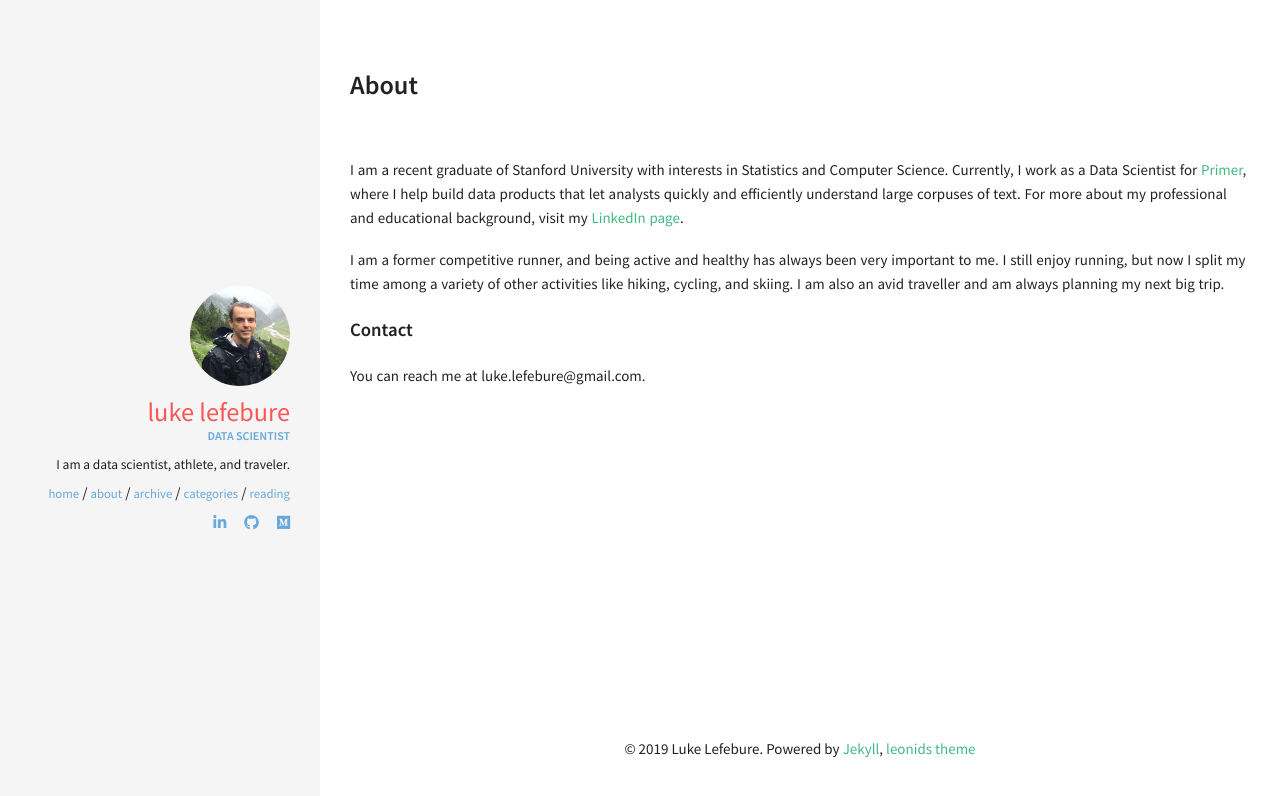
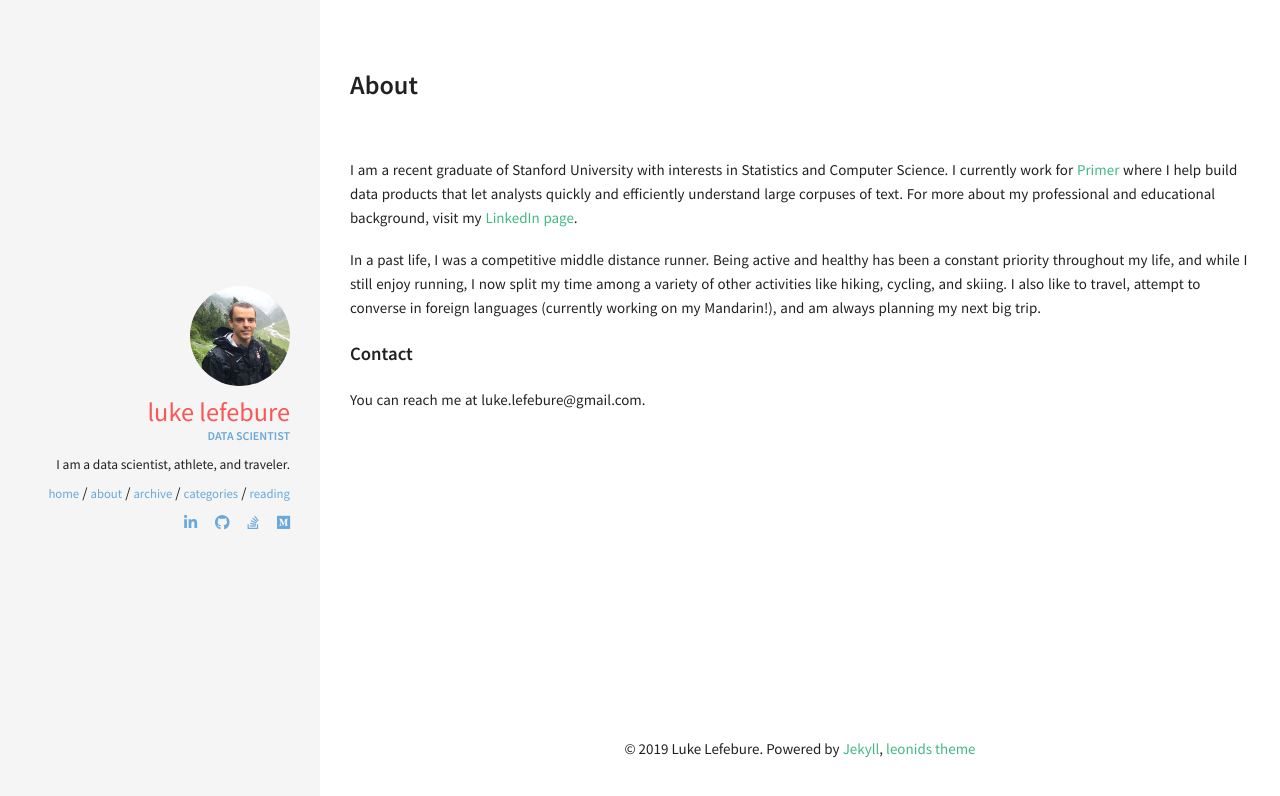
Before and after one commit to llefebure/llefebure.github.io, a Jekyll site: the page built from about.html, in a window 1280 px wide. Shown: the top 796 px of the page. Built offline with Jekyll 4.4.1, drawn with Linux system fonts in a browser that asks for light colours; nearby versions of some CDN libraries.

Commit message:
styling, text, and widget updates

```diff
--- a/_config.yml
+++ b/_config.yml
@@ -38,7 +38,7 @@ owner:
   job: "Data Scientist"
   bio: "I am a data scientist, athlete, and traveler."
   email:
-  disqus-shortname:
+  disqus-shortname: llefebure
   twitter: #username
   facebook: #username
   kaggle: #TODO
@@ -51,7 +51,7 @@ owner:
     ad-slot:
   bing-verify:
   github: llefebure
-  stackoverflow: #123456/username   from a "http://stackoverflow.com/users/123456/username" link
+  stackoverflow: 11386658/luke-lefebure
   linkedin: luke-lefebure-35263056
   xing: #username
   instagram: #username
--- a/_includes/social-links.html
+++ b/_includes/social-links.html
@@ -8,7 +8,7 @@
     {% if author.instagram %}<li><a href="http://instagram.com/{{ author.instagram }}" class="social-link-item" target="_blank"><i class="fa fa-fw fa-instagram"></i></a></li>{% endif %}
     {% if author.tumblr %}<li><a href="http://{{ author.tumblr }}.tumblr.com" class="social-link-item" target="_blank"><i class="fa fa-fw fa-tumblr"></i></a></li>{% endif %}
     {% if author.github %}<li><a href="http://github.com/{{ author.github }}" class="social-link-item" target="_blank"><i class="fab fa-github"></i></a></li>{% endif %}
-    {% if author.stackoverflow %}<li><a href="http://stackoverflow.com/users/{{ author.stackoverflow }}" class="social-link-item" target="_blank"><i class="fa fa-fw fa-stack-overflow"></i></a></li>{% endif %}
+    {% if author.stackoverflow %}<li><a href="http://stackoverflow.com/users/{{ author.stackoverflow }}" class="social-link-item" target="_blank"><i class="fab fa-stack-overflow"></i></a></li>{% endif %}
     {% if author.lastfm %}<li><a href="http://lastfm.com/user/{{ author.lastfm }}" class="social-link-item" target="_blank"><i class="fa fa-fw fa-music"></i></a></li>{% endif %}
     {% if author.dribbble %}<li><a href="http://dribbble.com/{{ author.dribbble }}" class="social-link-item" target="_blank"><i class="fa fa-fw fa-dribbble"></i></a></li>{% endif %}
     {% if author.pinterest %}<li><a href="http://www.pinterest.com/{{ author.pinterest }}" class="social-link-item" target="_blank"><i class="fa fa-fw fa-pinterest"></i></a></li>{% endif %}
--- a/about.html
+++ b/about.html
@@ -6,10 +6,10 @@ permalink: /about/
 
 <div>
 	<p>
-		I am a recent graduate of Stanford University with interests in Statistics and Computer Science. Currently, I work as a Data Scientist for <a href="https://primer.ai/">Primer</a>, where I help build data products that let analysts quickly and efficiently understand large corpuses of text. For more about my professional and educational background, visit my <a href="https://www.linkedin.com/in/luke-lefebure-35263056">LinkedIn page</a>.
+		I am a recent graduate of Stanford University with interests in Statistics and Computer Science. I currently work for <a href="https://primer.ai/">Primer</a> where I help build data products that let analysts quickly and efficiently understand large corpuses of text. For more about my professional and educational background, visit my <a href="https://www.linkedin.com/in/luke-lefebure-35263056">LinkedIn page</a>.
 	</p>
 	<p>
-		I am a former competitive runner, and being active and healthy has always been very important to me. I still enjoy running, but now I split my time among a variety of other activities like hiking, cycling, and skiing. I am also an avid traveller and am always planning my next big trip.
+		In a past life, I was a competitive middle distance runner. Being active and healthy has been a constant priority throughout my life, and while I still enjoy running, I now split my time among a variety of other activities like hiking, cycling, and skiing. I also like to travel, attempt to converse in foreign languages (currently working on my Mandarin!), and am always planning my next big trip.
 	</p>
 	<h4>
 		Contact
--- a/reading.html
+++ b/reading.html
@@ -6,7 +6,6 @@ permalink: /reading/
 
 <div>
 
-  <p>I enjoy reading primarily non-fiction on topics such as international affairs and current events.</p>
   <div id="goodreads-widget">
 
     <style type="text/css" media="screen">
@@ -16,7 +15,7 @@ permalink: /reading/
 
     .gr_grid_book_container {
       /* customize book cover container div here */
-      float: left;
+      display: inline-block;
       width: 98px;
       height: 160px;
       padding: 0px 0px;
@@ -41,7 +40,6 @@ permalink: /reading/
     </div>
     <script src="https://www.goodreads.com/review/grid_widget/62599959.Luke's%20bookshelf:%20read?cover_size=medium&hide_link=true&hide_title=true&num_books=200&order=d&shelf=read&sort=date_added&widget_id=1497205577" type="text/javascript" charset="utf-8"></script>
 
-
   </div>
 
 </div>
```
